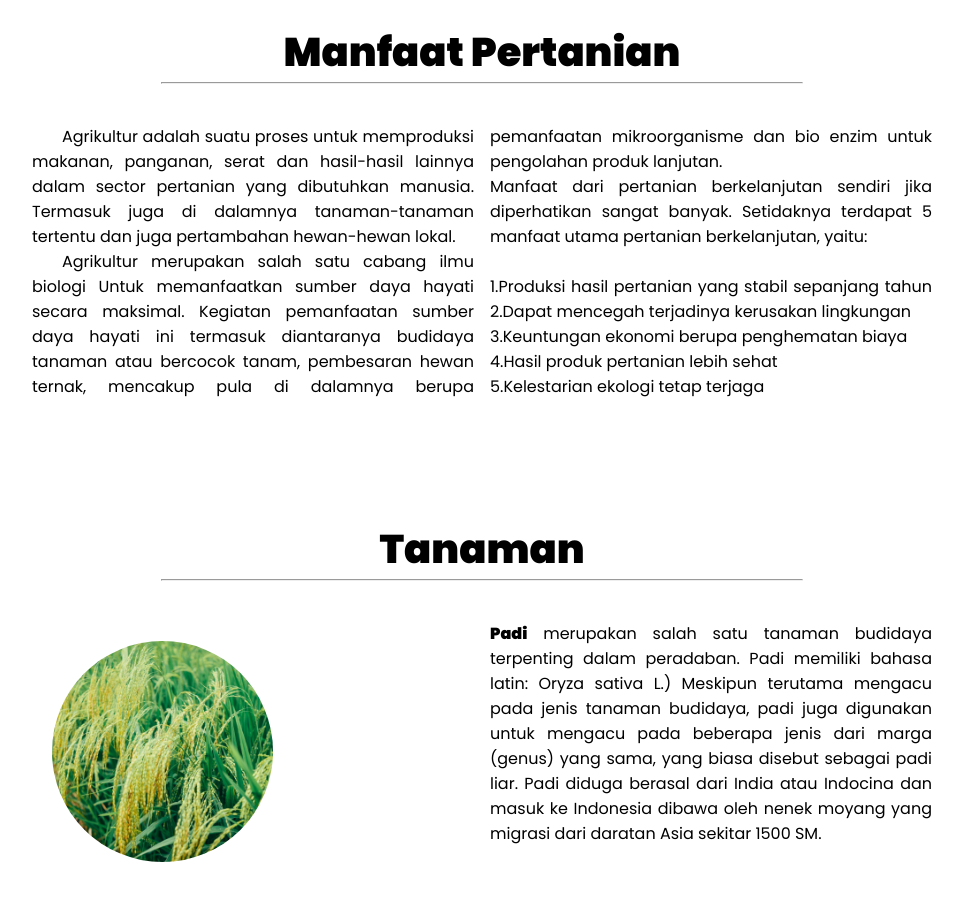
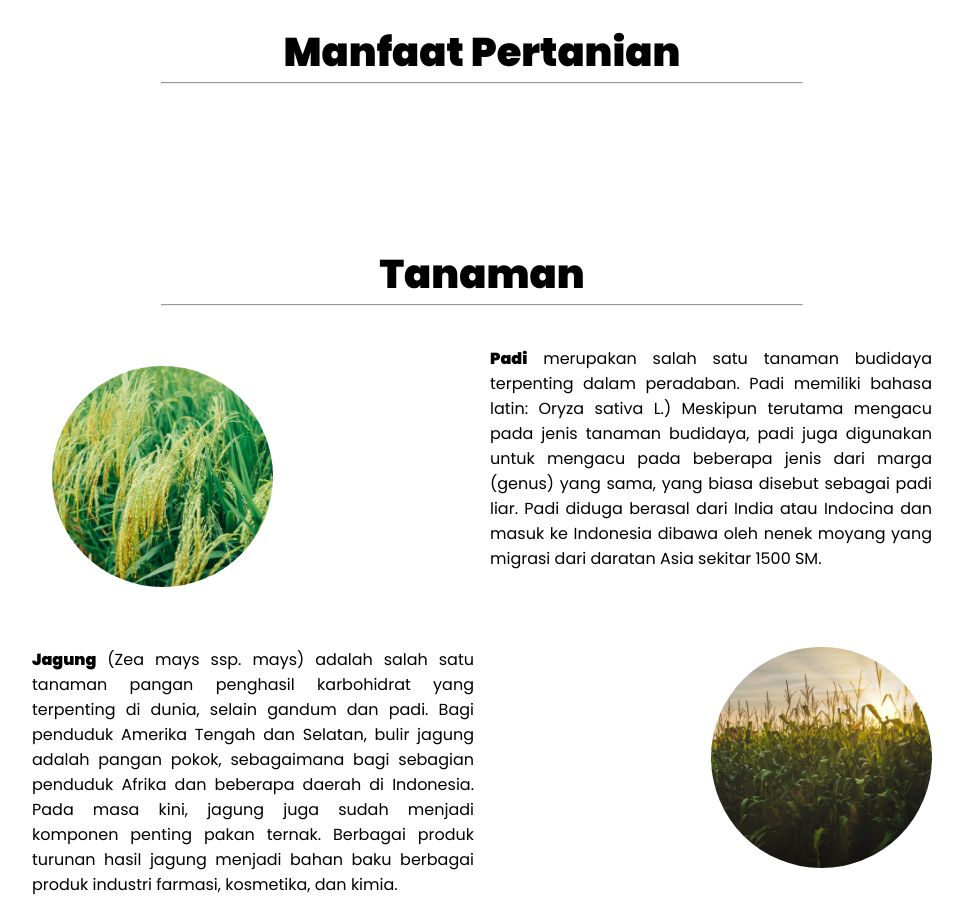
Before and after one commit to muhammadriskifadista/muhammadriskifadista.github.io, a plain HTML site: page html/artikel.html in a window 1280 px wide. Shown: the part 1780-2699 px from the top of the page, without its empty margins (158-1121 px from the left). Drawn offline with nearby package versions, Linux system fonts and the light colour scheme.

Commit message:
Update artikel.html

```diff
--- a/html/artikel.html
+++ b/html/artikel.html
@@ -45,23 +45,7 @@
 <h3 id="manfaat">Manfaat Pertanian</h3>
 <center><hr></center>
 <div class="konten">
-Agrikultur adalah suatu proses untuk memproduksi makanan, panganan, serat dan hasil-hasil lainnya dalam sector pertanian yang dibutuhkan manusia. Termasuk juga di dalamnya tanaman-tanaman tertentu dan juga pertambahan hewan-hewan lokal.
-<p>Agrikultur merupakan salah satu cabang ilmu biologi
-Untuk memanfaatkan sumber daya hayati secara
-maksimal. Kegiatan pemanfaatan sumber daya hayati
-ini termasuk diantaranya budidaya tanaman atau
-bercocok tanam, pembesaran hewan ternak,
- mencakup pula di dalamnya berupa pemanfaatan
-mikroorganisme dan bio enzim untuk pengolahan
-produk lanjutan.<br>
-Manfaat dari pertanian berkelanjutan sendiri jika
-diperhatikan sangat banyak. Setidaknya terdapat 5
-manfaat utama pertanian berkelanjutan, yaitu:<br><br></p>
-1.Produksi hasil pertanian yang stabil sepanjang tahun
-2.Dapat mencegah terjadinya kerusakan lingkungan<br>
-3.Keuntungan ekonomi berupa penghematan biaya<br>
-4.Hasil produk pertanian lebih sehat<br>
-5.Kelestarian ekologi tetap terjaga<br></p>
+
 </div>
 
 <h3 id="tanaman">Tanaman</h3>
```
